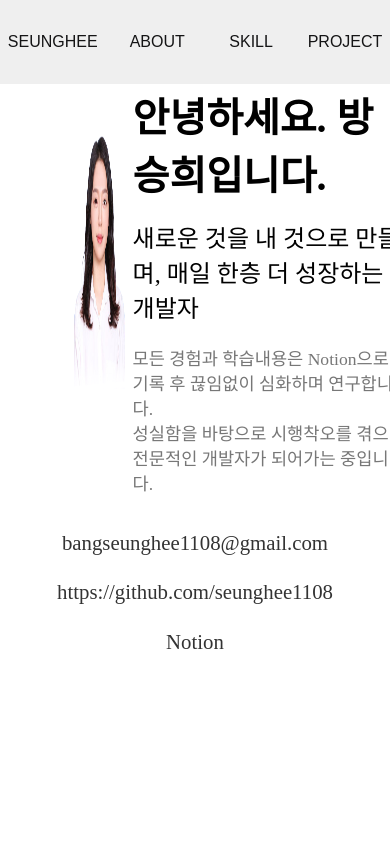
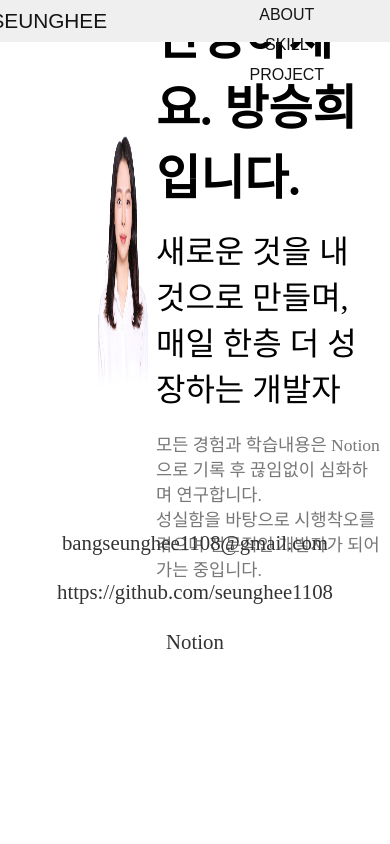
Before and after one commit to seunghee1108/portfolio, a Next.js app: page / in a window 390 px wide. Shown: the top 844 px of the page. Built offline with nearby package versions, Linux system fonts and the light colour scheme; a web font is replaced by a local one.

Commit message:
수정 작업

```diff
--- a/app/styles/main.module.scss
+++ b/app/styles/main.module.scss
@@ -378,50 +378,50 @@
 }
 
 /* 작은 화면을 위한 스타일 */
-@media only screen and (max-width: 400px) {
-  /* 폰트 크기 조정 */
-  .fontBox h1 {
-    font-size: 2.5rem;
-  }
+// @media only screen and (max-width: 400px) {
+//   /* 폰트 크기 조정 */
+//   .fontBox h1 {
+//     font-size: 2.5rem;
+//   }
 
-  .fontBox p {
-    font-size: 1.5rem;
-  }
+//   .fontBox p {
+//     font-size: 1.5rem;
+//   }
 
-  /* 박스의 너비 조정 */
-  .contentBox,
-  .project>div {
-    width: 90vw;
-  }
+//   /* 박스의 너비 조정 */
+//   .contentBox,
+//   .project>div {
+//     width: 90vw;
+//   }
 
-  /* 이미지 크기 조정 */
-  .project img {
-    width: 80%;
-    height: auto;
-  }
+//   /* 이미지 크기 조정 */
+//   .project img {
+//     width: 80%;
+//     height: auto;
+//   }
 
-  /* 텍스트 정렬 및 여백 조정 */
-  .contentBox div,
-  .fontContent div {
-    padding: 1vh;
-  }
+//   /* 텍스트 정렬 및 여백 조정 */
+//   .contentBox div,
+//   .fontContent div {
+//     padding: 1vh;
+//   }
 
-  .contentImage div h4 {
-    margin-bottom: 3px;
-  }
+//   .contentImage div h4 {
+//     margin-bottom: 3px;
+//   }
 
-  .contentImage div p {
-    padding-bottom: 5px;
-  }
+//   .contentImage div p {
+//     padding-bottom: 5px;
+//   }
 
-  /* 기타 스타일 조정 */
-  .stackBox {
-    width: 70vw;
-  }
+//   /* 기타 스타일 조정 */
+//   .stackBox {
+//     width: 70vw;
+//   }
 
-  .stackBoxTwo p,
-  .stackBoxThree p {
-    width: 100vw;
-    font-size: 0.6rem;
-  }
-}
+//   .stackBoxTwo p,
+//   .stackBoxThree p {
+//     width: 100vw;
+//     font-size: 0.6rem;
+//   }
+// }
--- a/app/styles/projectContent.module.scss
+++ b/app/styles/projectContent.module.scss
@@ -247,42 +247,42 @@
 }
 
 /* 작은 화면을 위한 스타일 */
-@media only screen and (max-width: 400px) {
-  .projectContent {
-    flex-direction: column;
-    align-items: center;
-  }
+// @media only screen and (max-width: 400px) {
+//   .projectContent {
+//     flex-direction: column;
+//     align-items: center;
+//   }
 
-  .contentImage {
-    margin-bottom: 20px;
-  }
+//   .contentImage {
+//     margin-bottom: 20px;
+//   }
 
-  .contentBox {
-    width: 100%;
-  }
+//   .contentBox {
+//     width: 100%;
+//   }
 
-  .contentBox h1 {
-    font-size: 24px;
-  }
+//   .contentBox h1 {
+//     font-size: 24px;
+//   }
 
-  .contentBox p {
-    font-size: 14px;
-  }
+//   .contentBox p {
+//     font-size: 14px;
+//   }
 
-  .contentBox h4 {
-    font-size: 18px;
-  }
+//   .contentBox h4 {
+//     font-size: 18px;
+//   }
 
-  .contentBox .link {
-    flex-direction: column;
-  }
+//   .contentBox .link {
+//     flex-direction: column;
+//   }
 
-  .contentBox .link div {
-    margin-bottom: 10px;
-  }
+//   .contentBox .link div {
+//     margin-bottom: 10px;
+//   }
 
-  .link img {
-    width: 24px;
-    height: 24px;
-  }
-}
+//   .link img {
+//     width: 24px;
+//     height: 24px;
+//   }
+// }
--- a/app/styles/topbar.module.scss
+++ b/app/styles/topbar.module.scss
@@ -83,29 +83,29 @@
 }
 
 /* 미디어 쿼리 적용 */
-@media only screen and (max-width: 400px) {
-  .topbar {
-    height: 10vh; /* 높이를 조정합니다 */
-  }
+// @media only screen and (max-width: 400px) {
+//   .topbar {
+//     height: 10vh; /* 높이를 조정합니다 */
+//   }
 
-  .div1,
-  .div2,
-  .div3 {
-    width: auto; /* 너비를 자동으로 조정합니다 */
-    height: 10vh; /* 높이를 조정합니다 */
-  }
+//   .div1,
+//   .div2,
+//   .div3 {
+//     width: auto; /* 너비를 자동으로 조정합니다 */
+//     height: 10vh; /* 높이를 조정합니다 */
+//   }
 
-  .div2 a {
-    font-size: 1rem; /* 링크 텍스트의 크기를 줄입니다 */
-    margin-left: 2vw; /* 왼쪽 여백을 조정합니다 */
-  }
+//   .div2 a {
+//     font-size: 1rem; /* 링크 텍스트의 크기를 줄입니다 */
+//     margin-left: 2vw; /* 왼쪽 여백을 조정합니다 */
+//   }
 
-  .div3 p {
-    width: auto; /* 너비를 자동으로 조정합니다 */
-    font-size: 0.8rem; /* 단락 텍스트의 크기를 줄입니다 */
-  }
+//   .div3 p {
+//     width: auto; /* 너비를 자동으로 조정합니다 */
+//     font-size: 0.8rem; /* 단락 텍스트의 크기를 줄입니다 */
+//   }
 
-  .link {
-    margin-left: 1vw; /* 왼쪽 여백을 조정합니다 */
-  }
-}
+//   .link {
+//     margin-left: 1vw; /* 왼쪽 여백을 조정합니다 */
+//   }
+// }
```
